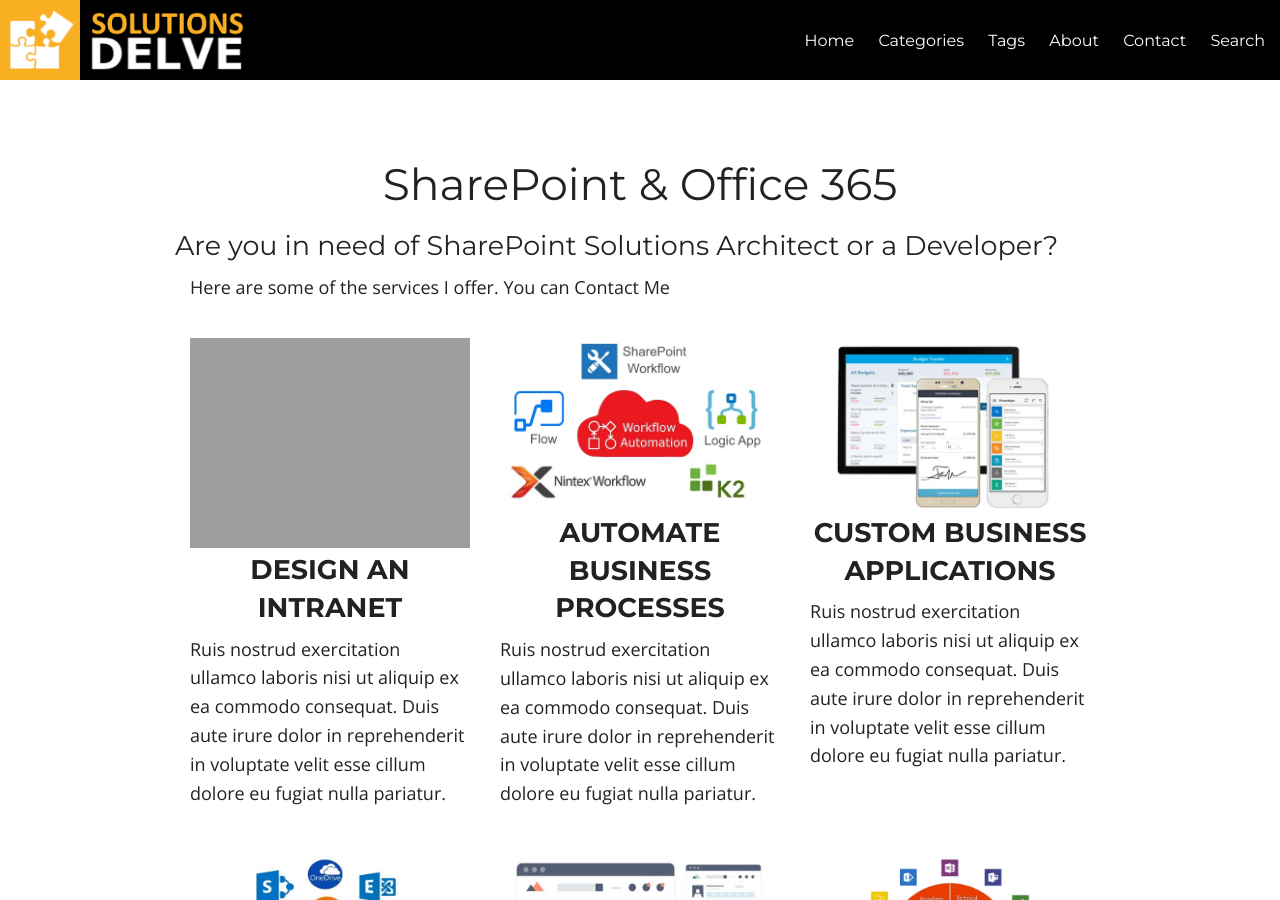
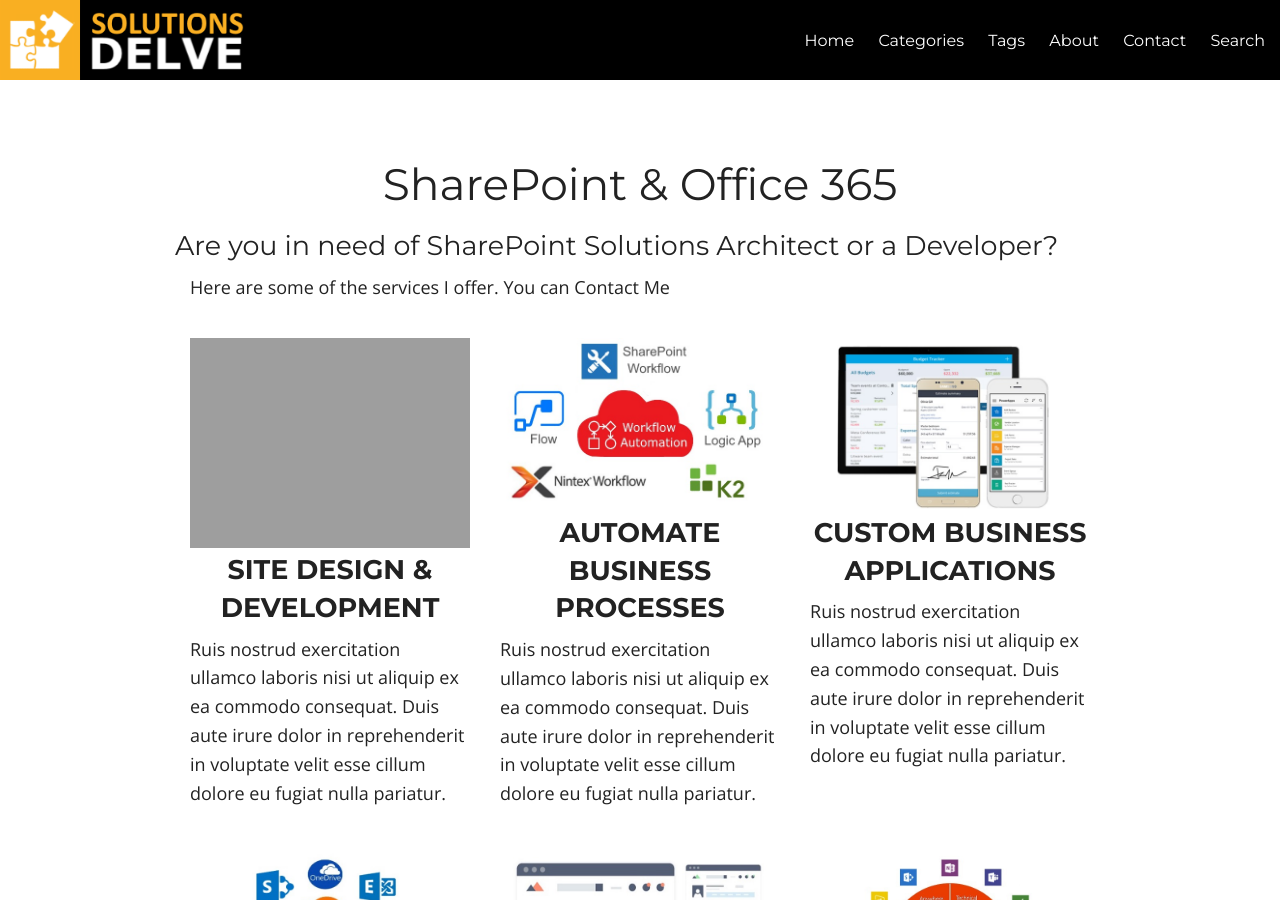
Before and after one commit to ldsouza/ldsouza.github.io, a Jekyll site: the page built from services.md, in a window 1280 px wide and 900 px high. Built offline with Jekyll 4.4.1, drawn with Linux system fonts in a browser that asks for light colours; nearby versions of some CDN libraries; library files that are not in the unit come from our copies.

Commit message:
Update portfolio.html

```diff
--- a/_includes/portfolio.html
+++ b/_includes/portfolio.html
@@ -22,7 +22,7 @@
       <div class="row services_list">
         <div class="small-12 medium-4 large-4 columns">
           <img src="{{ site.url }}/images/services/intranet1.jpg" alt="IT DELVE">
-          <h3 class="title">Design an Intranet</h3>
+          <h3 class="title">Site Design & Development</h3>
           <p>Ruis nostrud exercitation ullamco laboris nisi ut aliquip ex ea commodo consequat. Duis aute irure dolor in reprehenderit in voluptate velit esse cillum dolore eu fugiat nulla pariatur.</p>
         </div>
 
```
